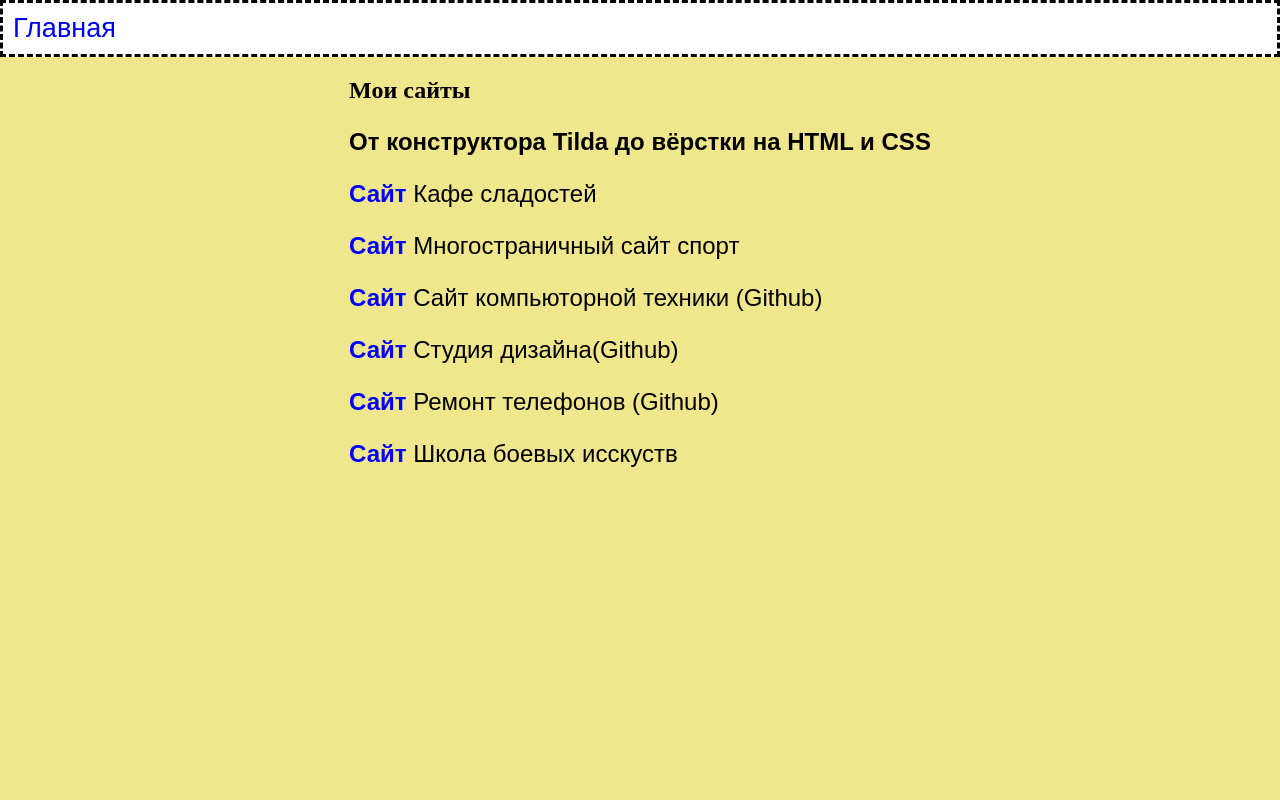
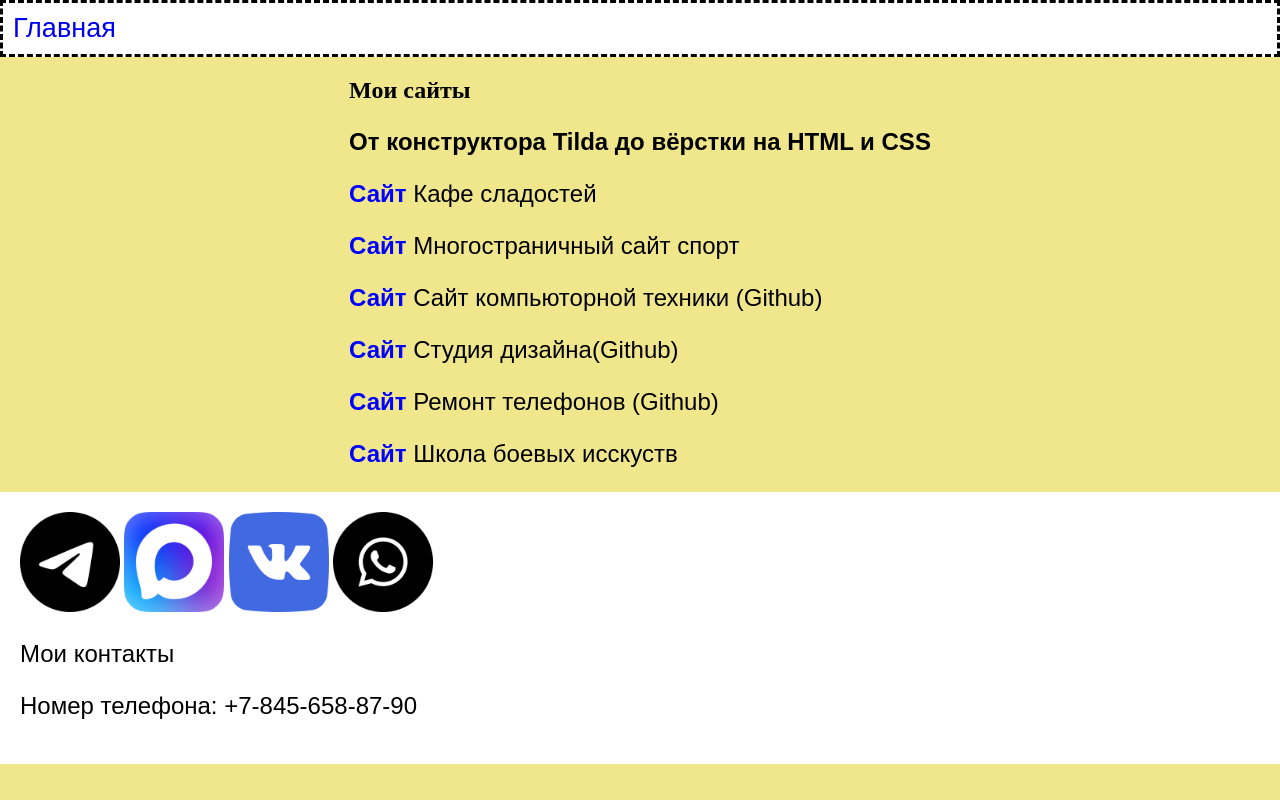
Before and after one commit to SashaMK123/Mikhalenok, a plain HTML site: page mysites.html in a window 1280 px wide. Drawn offline with Linux system fonts and the light colour scheme.

Commit message:
Update mysites.html

```diff
--- a/mysites.html
+++ b/mysites.html
@@ -1,3 +1,4 @@
+
 <html>
   <head>
     <title>My Sites</title>
@@ -20,3 +21,14 @@
         <p><a class="link-text" href="https://sashamk123.github.io/lesson3.4/"><b>Сайт</b></a> Школа боевых исскуств</p>
         </section>
       </div>
+    </main>
+    <footer>
+      <a class="social" href=""><img src="tELEGRAM.png" width="100px" height="100px"/></a>
+      <img src="max.png" width="100px" height="100px"/>
+      <img src="VK.png" width="100px" height="100px"/>
+      <img src="whatsap.png" width="100px" height="100px"/>
+      <p>Мои контакты</p>
+      <p>Номер телефона: +7-845-658-87-90 </p>
+    </footer>
+  </body>
+</html>
```
